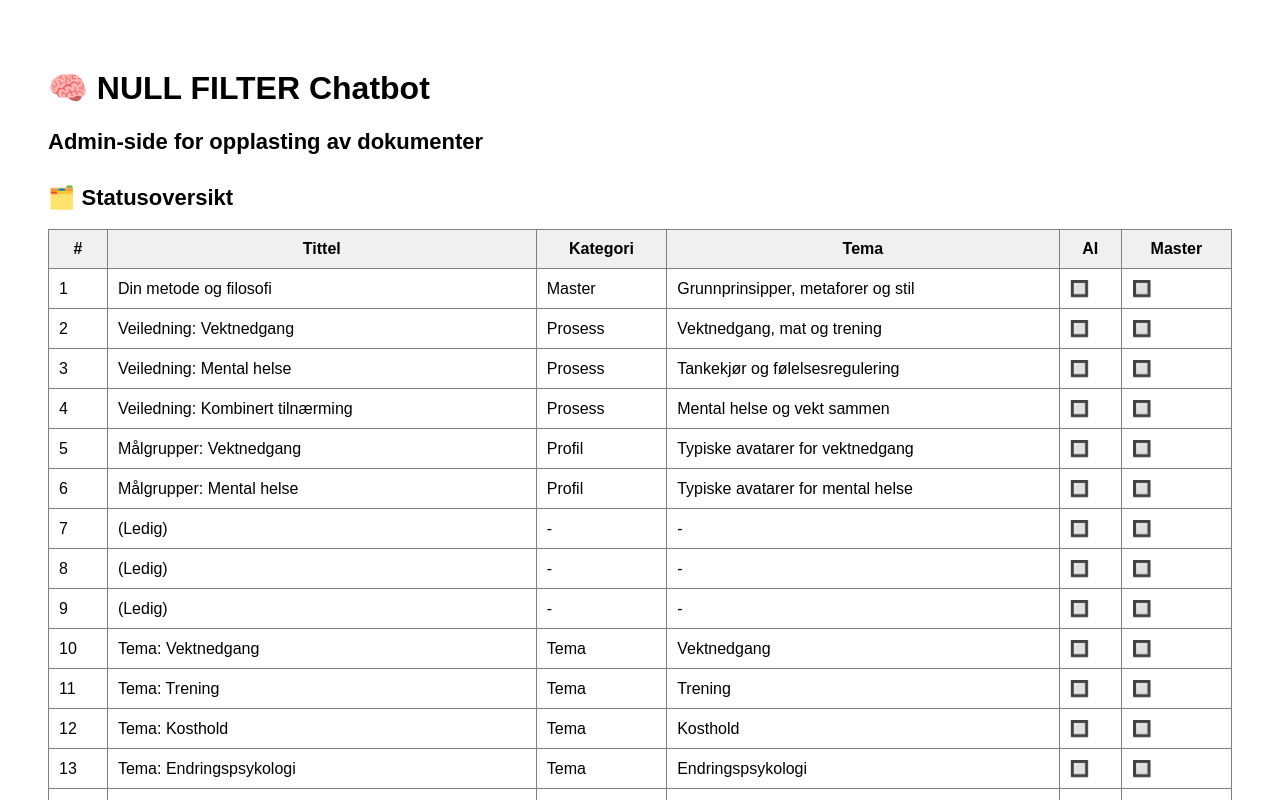
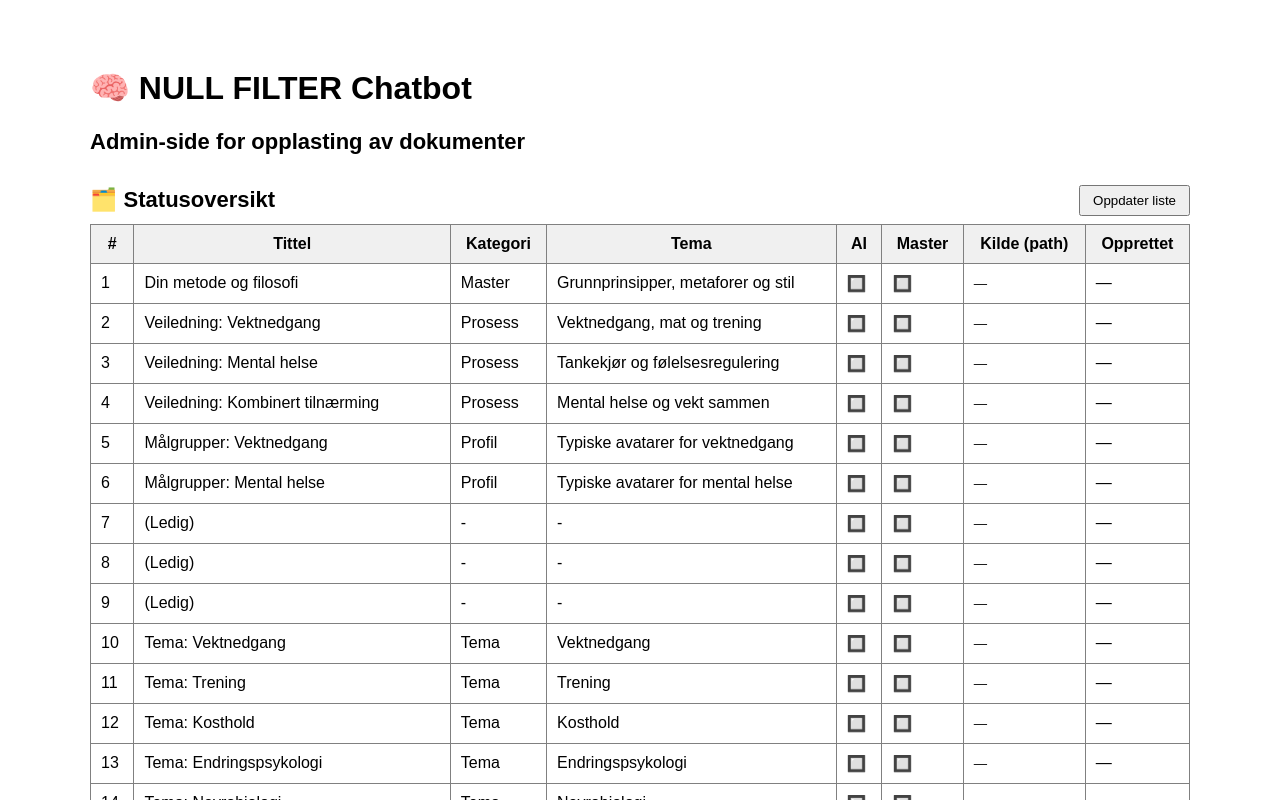
Before and after one commit to mortenhoelno/Nullfilter-admin, a Next.js app: page /admin in a window 1280 px wide. Shown: the top 800 px of the page. Built offline with nearby package versions, Linux system fonts and the light colour scheme; no server answers; the database is empty.

Commit message:
Update admin.tsx

```diff
--- a/pages/admin.tsx
+++ b/pages/admin.tsx
@@ -1,18 +1,40 @@
-import { useState } from "react";
-/* ⬇️ Supabase-koblinger */
-import { upsertDocument } from "../utils/docs";
+"use client";
+
+import { useEffect, useMemo, useState } from "react";
+
+/* ⬇️ Henter/lagrer dokumenter + opplasting */
+import {
+  upsertDocument,
+  listDocuments,
+  groupByDocNumber,
+  type DbDocument,
+  type DocGroup,
+} from "../utils/docs";
 import { uploadAndFlag } from "../utils/upload";
 
+/* -------------------------------
+   AdminPage
+-------------------------------- */
 export default function AdminPage() {
+  /* Valg + filer */
   const [selectedDocId, setSelectedDocId] = useState<number | null>(null);
   const [aiFile, setAiFile] = useState<File | null>(null);
   const [masterFile, setMasterFile] = useState<File | null>(null);
-  const [uploadedAi, setUploadedAi] = useState<number[]>([]);
-  const [uploadedMaster, setUploadedMaster] = useState<number[]>([]);
+  const [isUploading, setIsUploading] = useState(false);
 
-  const documents = Array.from({ length: 50 }, (_, i) => {
-    const id = i + 1;
-    const docMap: Record<number, any> = {
+  /* Liste fra DB */
+  const [rows, setRows] = useState<DocGroup[]>([]);
+  const [loadingList, setLoadingList] = useState(true);
+  const [listError, setListError] = useState<string | null>(null);
+
+  /* ---------------------------------
+     1) Dokument-katalog (etiketter)
+     – Samme oppsett du hadde før,
+       men brukes nå som “metadata”
+       på toppen av DB-innholdet.
+  ---------------------------------- */
+  const docCatalog = useMemo(() => {
+    const map: Record<number, { title: string; category: string; theme: string }> = {
       1: { title: "Din metode og filosofi", category: "Master", theme: "Grunnprinsipper, metaforer og stil" },
       2: { title: "Veiledning: Vektnedgang", category: "Prosess", theme: "Vektnedgang, mat og trening" },
       3: { title: "Veiledning: Mental helse", category: "Prosess", theme: "Tankekjør og følelsesregulering" },
@@ -32,27 +54,74 @@ export default function AdminPage() {
       41: { title: "Q&A: Vektnedgang", category: "Q&A", theme: "Vanlige spørsmål og svar" },
       42: { title: "Q&A: Mental helse", category: "Q&A", theme: "Vanlige spørsmål og svar" },
     };
+
+    // Lag en liste #1..50 med labels
+    return Array.from({ length: 50 }, (_, i) => {
+      const id = i + 1;
+      const meta = map[id];
       return {
         id,
-      title: docMap[id]?.title || `(Ledig)`,
-      category: docMap[id]?.category || "-",
-      theme: docMap[id]?.theme || "-",
+        title: meta?.title ?? "(Ledig)",
+        category: meta?.category ?? "-",
+        theme: meta?.theme ?? "-",
       };
     });
+  }, []);
 
-  const handleUpload = async () => {
+  /* ---------------------------------
+     2) Hent fra DB ved mount + refresh
+  ---------------------------------- */
+  async function refreshList() {
     try {
-      if (!selectedDocId || (!aiFile && !masterFile)) return;
+      setLoadingList(true);
+      setListError(null);
+      const docs = await listDocuments();
+      setRows(groupByDocNumber(docs));
+    } catch (e: any) {
+      console.error(e);
+      setListError(e?.message ?? "Kunne ikke hente dokumenter");
+    } finally {
+      setLoadingList(false);
+    }
+  }
 
-      const doc = documents.find((d) => d.id === selectedDocId);
-      const title = doc?.title || `(Ledig)`;
-      const category = doc?.category === "-" ? null : doc?.category || null;
-      const theme = doc?.theme === "-" ? null : doc?.theme || null;
+  useEffect(() => {
+    refreshList();
+  }, []);
 
-      // 1) Sørg for at dokumentet finnes i DB (eller oppdateres)
-      await upsertDocument({ docNumber: selectedDocId, title, category, theme });
+  /* Hjelper: finn gruppekort for gitt docNumber */
+  function getGroup(num: number): DocGroup | undefined {
+    return rows.find((g) => g.docNumber === num);
+  }
 
-      // 2) Last opp filer + sett flagg i DB
+  /* ---------------------------------
+     3) Opplasting
+  ---------------------------------- */
+  async function handleUpload() {
+    try {
+      if (!selectedDocId || (!aiFile && !masterFile)) {
+        alert("Velg dokumentnummer og minst én fil (AI og/eller Master).");
+        return;
+      }
+
+      // Katalog-labels for valgt nummer
+      const label = docCatalog.find((d) => d.id === selectedDocId);
+      const title = label?.title ?? "(Ledig)";
+      const category = label?.category === "-" ? null : label?.category ?? null;
+      const theme = label?.theme === "-" ? null : label?.theme ?? null;
+
+      setIsUploading(true);
+
+      // 1) Sørg for at dokumentrekke finnes/oppdateres
+      await upsertDocument({
+        docNumber: selectedDocId,
+        title,
+        category,
+        theme,
+      });
+
+      // 2) Last opp valgt(e) fil(er) → sørger for å skrive
+      //    is_master/source_path/sha256 + flagg i DB (i serverkode)
       if (aiFile) {
         await uploadAndFlag({ file: aiFile, docNumber: selectedDocId, kind: "ai" });
       }
@@ -60,29 +129,43 @@ export default function AdminPage() {
         await uploadAndFlag({ file: masterFile, docNumber: selectedDocId, kind: "master" });
       }
 
-      // 3) Lokal UI-status (checkmarks)
-      if (aiFile) setUploadedAi((prev) => Array.from(new Set([...prev, selectedDocId])));
-      if (masterFile) setUploadedMaster((prev) => Array.from(new Set([...prev, selectedDocId])));
-
-      alert(`Opplastet dokument #${selectedDocId}
-AI: ${aiFile?.name || "Ingen"}
-Master: ${masterFile?.name || "Ingen"}`);
-
+      // 3) Rydd opp UI + refetch liste fra DB
       setAiFile(null);
       setMasterFile(null);
       setSelectedDocId(null);
+
+      await refreshList();
+
+      alert(
+        `Opplastet dokument #${selectedDocId}\nAI: ${aiFile?.name || "Ingen"}\nMaster: ${masterFile?.name || "Ingen"}`
+      );
     } catch (err: any) {
-      alert("Feil ved opplasting: " + err.message);
+      console.error(err);
+      alert("Feil ved opplasting: " + (err?.message ?? "Ukjent feil"));
+    } finally {
+      setIsUploading(false);
     }
-  };
+  }
 
+  /* ---------------------------------
+     4) UI
+  ---------------------------------- */
   return (
-    <div style={{ padding: 40, fontFamily: "Arial, sans-serif" }}>
+    <div style={{ padding: 40, fontFamily: "Arial, sans-serif", maxWidth: 1100, margin: "0 auto" }}>
       <h1 style={{ fontSize: 32 }}>🧠 NULL FILTER Chatbot</h1>
       <h2 style={{ fontSize: 22, marginBottom: 30 }}>Admin-side for opplasting av dokumenter</h2>
 
-      <h2 style={{ fontSize: 22 }}>🗂️ Statusoversikt</h2>
-      <table border={1} cellPadding={10} style={{ borderCollapse: "collapse", width: "100%" }}>
+      <div style={{ display: "flex", justifyContent: "space-between", alignItems: "center", gap: 12 }}>
+        <h2 style={{ fontSize: 22, margin: 0 }}>🗂️ Statusoversikt</h2>
+        <button onClick={refreshList} disabled={loadingList} style={{ padding: "6px 12px" }}>
+          {loadingList ? "Laster…" : "Oppdater liste"}
+        </button>
+      </div>
+
+      {listError && <p style={{ color: "crimson" }}>{listError}</p>}
+
+      {/* Tabell som kombinerer katalog (labels) + DB-status */}
+      <table border={1} cellPadding={10} style={{ borderCollapse: "collapse", width: "100%", marginTop: 8 }}>
         <thead>
           <tr style={{ backgroundColor: "#f0f0f0" }}>
             <th>#</th>
@@ -91,19 +174,33 @@ Master: ${masterFile?.name || "Ingen"}`);
             <th>Tema</th>
             <th>AI</th>
             <th>Master</th>
+            <th>Kilde (path)</th>
+            <th>Opprettet</th>
           </tr>
         </thead>
         <tbody>
-          {documents.map((doc) => (
-            <tr key={doc.id}>
-              <td>{doc.id}</td>
-              <td>{doc.title}</td>
-              <td>{doc.category}</td>
-              <td>{doc.theme}</td>
-              <td>{uploadedAi.includes(doc.id) ? "✅" : "🔲"}</td>
-              <td>{uploadedMaster.includes(doc.id) ? "✅" : "🔲"}</td>
+          {docCatalog.map((cat) => {
+            const g = getGroup(cat.id); // DB-gruppe for dette nummeret
+            const ai = g?.ai;
+            const master = g?.master;
+            const createdAt = master?.created_at || ai?.created_at || null;
+            const sourcePath = master?.source_path || ai?.source_path || "";
+
+            return (
+              <tr key={cat.id}>
+                <td>{cat.id}</td>
+                <td>{cat.title}</td>
+                <td>{cat.category}</td>
+                <td>{cat.theme}</td>
+                <td>{ai ? "✅" : "🔲"}</td>
+                <td>{master ? "✅" : "🔲"}</td>
+                <td style={{ maxWidth: 320, overflow: "hidden", textOverflow: "ellipsis", whiteSpace: "nowrap" }}>
+                  <small title={sourcePath}>{sourcePath || "—"}</small>
+                </td>
+                <td>{createdAt ? new Date(createdAt).toLocaleString() : "—"}</td>
               </tr>
-          ))}
+            );
+          })}
         </tbody>
       </table>
 
@@ -141,18 +238,20 @@ Master: ${masterFile?.name || "Ingen"}`);
         </p>
       </div>
 
-      <p style={{ marginTop: 16 }}>
-        Velg dokumentnummer og last opp AI- og/eller Master-dokument.
-      </p>
+      <p style={{ marginTop: 16 }}>Velg dokumentnummer og last opp AI- og/eller Master-dokument.</p>
 
+      {/* Velger */}
       <label>
         <strong>1. Dokumentnummer:</strong>
         <br />
-        <select onChange={(e) => setSelectedDocId(parseInt(e.target.value))} value={selectedDocId ?? ""}>
+        <select
+          onChange={(e) => setSelectedDocId(e.target.value ? parseInt(e.target.value, 10) : (null as any))}
+          value={selectedDocId ?? ""}
+        >
           <option value="" disabled>
             Velg dokument…
           </option>
-          {documents.map((doc) => (
+          {docCatalog.map((doc) => (
             <option key={doc.id} value={doc.id}>
               #{doc.id} – {doc.title}
             </option>
@@ -164,38 +263,35 @@ Master: ${masterFile?.name || "Ingen"}`);
         <label>
           <strong>2. AI-dokument:</strong>
           <br />
-          <input
-            type="file"
-            accept=".txt,.md"
-            onChange={(e) => setAiFile(e.target.files?.[0] || null)}
-          />
         </label>
+        <input type="file" accept=".txt,.md" onChange={(e) => setAiFile(e.target.files?.[0] || null)} />
       </div>
 
       <div style={{ marginBottom: 20 }}>
         <label>
           <strong>3. Master-dokument:</strong>
           <br />
+        </label>
         <input
           type="file"
           accept=".doc,.docx,.pdf,.txt,.md"
           onChange={(e) => setMasterFile(e.target.files?.[0] || null)}
         />
-        </label>
       </div>
 
       <button
         onClick={handleUpload}
-        disabled={!selectedDocId || (!aiFile && !masterFile)}
+        disabled={!selectedDocId || (!aiFile && !masterFile) || isUploading}
         style={{
           background: "#2D88FF",
           color: "white",
           padding: "10px 20px",
           border: "none",
           borderRadius: 6,
+          cursor: !selectedDocId || (!aiFile && !masterFile) || isUploading ? "not-allowed" : "pointer",
         }}
       >
-        Last opp dokument(er)
+        {isUploading ? "Laster opp…" : "Last opp dokument(er)"}
       </button>
 
       <div style={{ marginTop: 40, background: "#fffbe6", padding: 20, borderRadius: 8 }}>
```
Lines whose indentation alone changed are shown as unchanged.
